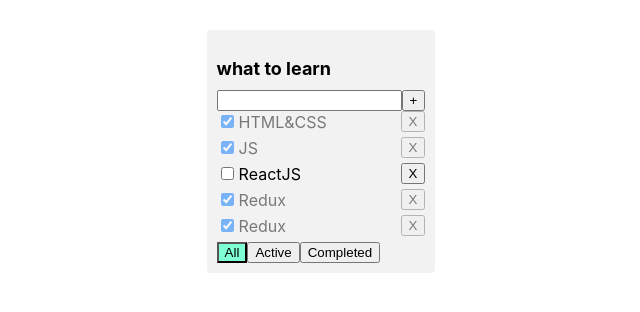
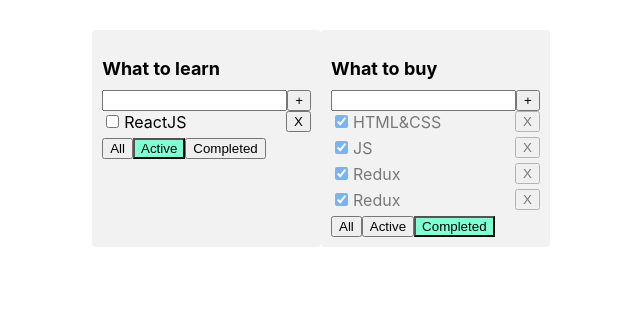
Before and after one commit to Qthyami/1-todolist, a React (Create React App) app: page / in a window 1280 px wide. Shown: the top 312 px of the page, without its empty margins (319-959 px from the left). Built offline with nearby package versions, Linux system fonts and the light colour scheme.

Commit message:
5 lesson

```diff
--- a/src/App.tsx
+++ b/src/App.tsx
@@ -1,77 +1,85 @@
-import React, {useState} from 'react';
+import React, { useState } from 'react';
 import { v1 } from 'uuid';
 import './App.css';
-import TodoList, {TaskType} from "./todoList";
-export type FilterValuesType= "all" | "completed" | "active";
+import TodoList, { TaskType, TodolistsType } from "./todoList";
+
+export type FilterValuesType = "all" | "completed" | "active";
+
 function App() {
-    const title_1:string ="what to learn";
+    const title_1: string = "what to learn";
 
-    let  tasks_1 :Array<TaskType> = [
-        {id:v1(), title:"HTML&CSS", isDone: true},
-        {id:v1(), title:"JS", isDone: true},
-        {id:v1(), title:"ReactJS", isDone: false},
-        {id:v1(), title:"Redux", isDone: true},
-        {id:v1(), title:"Redux", isDone: true}
+    let tasks_1: Array<TaskType> = [
+        { id: v1(), title: "HTML&CSS", isDone: true },
+        { id: v1(), title: "JS", isDone: true },
+        { id: v1(), title: "ReactJS", isDone: false },
+        { id: v1(), title: "Redux", isDone: true },
+        { id: v1(), title: "Redux", isDone: true }
+    ];
 
+    let [todolists, setTodolists] = useState<TodolistsType[]>(
+        [
+            { id: v1(), title: 'What to learn', filter: 'active' },
+            { id: v1(), title: 'What to buy', filter: 'completed' },
         ]
+    );
+
+    let [tasks, setTasks] = useState<Array<TaskType>>(tasks_1);
 
 
-let [tasks, setTasks] = useState <Array<TaskType>> (tasks_1);
-let [filter, setFilter] = useState<FilterValuesType>("all")
-
- function changeFilter(value:FilterValuesType){
-     setFilter(value)
-    }
- const removeTask =(id: string)=>{
-
-      let filteredTasks =  tasks.filter((t)=>  t.id!==id)
-     setTasks(filteredTasks);
-
-    }
-const addTask=(title: string)=>{
-    let newTask={id:v1(), title:title, isDone: false};
-    let NewTasks = [newTask,...tasks];
-      setTasks(NewTasks);
-    }
-    //ниже 👇👇👇 функция управляющая чекбоксами
-function changeStatus(taskId:string, isDone:boolean) {
-    let task = tasks.find(t=>{
-        return t.id === taskId
-        }
+    function changeFilter(value: FilterValuesType, todolistId: string) {
+        setTodolists(
+            todolists.map((tl) =>
+                tl.id === todolistId ? { ...tl, filter: value } : tl
+            )
         );
-    //дальше надо проверить не undefined ли task через if () то:
-    if (task){
-        task.isDone = isDone;
-    }
-    //выглядит как брэд, но юзстейт не возьмет просто таскс, ему надо что-то
-    //новое, хотя бы и копия измененного массива
-    setTasks([... tasks])
     }
 
+    const removeTask = (id: string) => {
+        let filteredTasks = tasks.filter((t) => t.id !== id);
+        setTasks(filteredTasks);
+    };
 
- let tasksForTodolist = tasks;
-if (filter === "completed"){
-    tasksForTodolist = tasks.filter((t)=>t.isDone===true);
+    const addTask = (title: string) => {
+        let newTask = { id: v1(), title: title, isDone: false };
+        let newTasks = [newTask, ...tasks];
+        setTasks(newTasks);
+    };
+
+    function changeStatus(taskId: string, isDone: boolean) {
+        setTasks(
+            tasks.map((t) => {
+                return t.id === taskId ? { ...t, isDone: isDone } : t;
+            })
+        );
     }
-if (filter === "active"){
-        tasksForTodolist = tasks.filter((t)=>t.isDone===false);
-    }
+
 
 
     return (
         <div className="App">
-            <TodoList title={title_1}
+            {todolists.map((tl) => {
+                let tasksForTodolist = tasks;
+                if (tl.filter === "completed") {
+                    tasksForTodolist = tasks.filter((t) => t.isDone);
+                }
+                if (tl.filter === "active") {
+                    tasksForTodolist = tasks.filter((t) => !t.isDone);
+                }
+
+                return (
+                    <TodoList
+                        key={tl.id}
+                        id={tl.id}
+                        title={tl.title}
                         tasks={tasksForTodolist}
                         removeTask={removeTask}
                         changeFilter={changeFilter}
                         addTask={addTask}
                         changeTaskStatus={changeStatus}
-                      filter={filter}
+                        filter={tl.filter}
                     />
-
-
-
-
+                );
+            })}
         </div>
     );
 }
--- a/src/todoList.tsx
+++ b/src/todoList.tsx
@@ -2,15 +2,21 @@ import React, {ChangeEvent, FC, useState, KeyboardEvent} from 'react';
 import {FilterValuesType} from "./App";
 
 type  TodoListPropsType = {
+    id:string;
     title: string;
     tasks: Array<TaskType>;
     removeTask: (id: string)=> void;
-    changeFilter:(value:FilterValuesType)=>void;
+    changeFilter:(value:FilterValuesType, todolistId: string)=>void;
     addTask:(title:string)=>void;
     changeTaskStatus: (taskId:string, isDone:boolean) => void;
     filter: FilterValuesType
 }
+export type TodolistsType = {
+    id: string;
+    title: string;
+    filter: FilterValuesType;
 
+};
 export type TaskType={
     id:string;
     title: string;
@@ -30,9 +36,9 @@ const onKeyPressHandler = (e:KeyboardEvent<HTMLInputElement>)=>{
         setNewTaskTitle("");
     }
 }
-const onAllClickHandler=()=>{props.changeFilter("all")}
-const onActiveClickHandler=()=>{props.changeFilter("active")}
-const onCompletedClickHandler=()=>{props.changeFilter("completed")}
+const onAllClickHandler=()=>{props.changeFilter("all", props.id)}
+const onActiveClickHandler=()=>{props.changeFilter("active", props.id)}
+const onCompletedClickHandler=()=>{props.changeFilter("completed", props.id)}
 
 const addTask = ()=>{
     if (newTaskTitle.trim()!==""){
```
Lines whose indentation alone changed are shown as unchanged.
